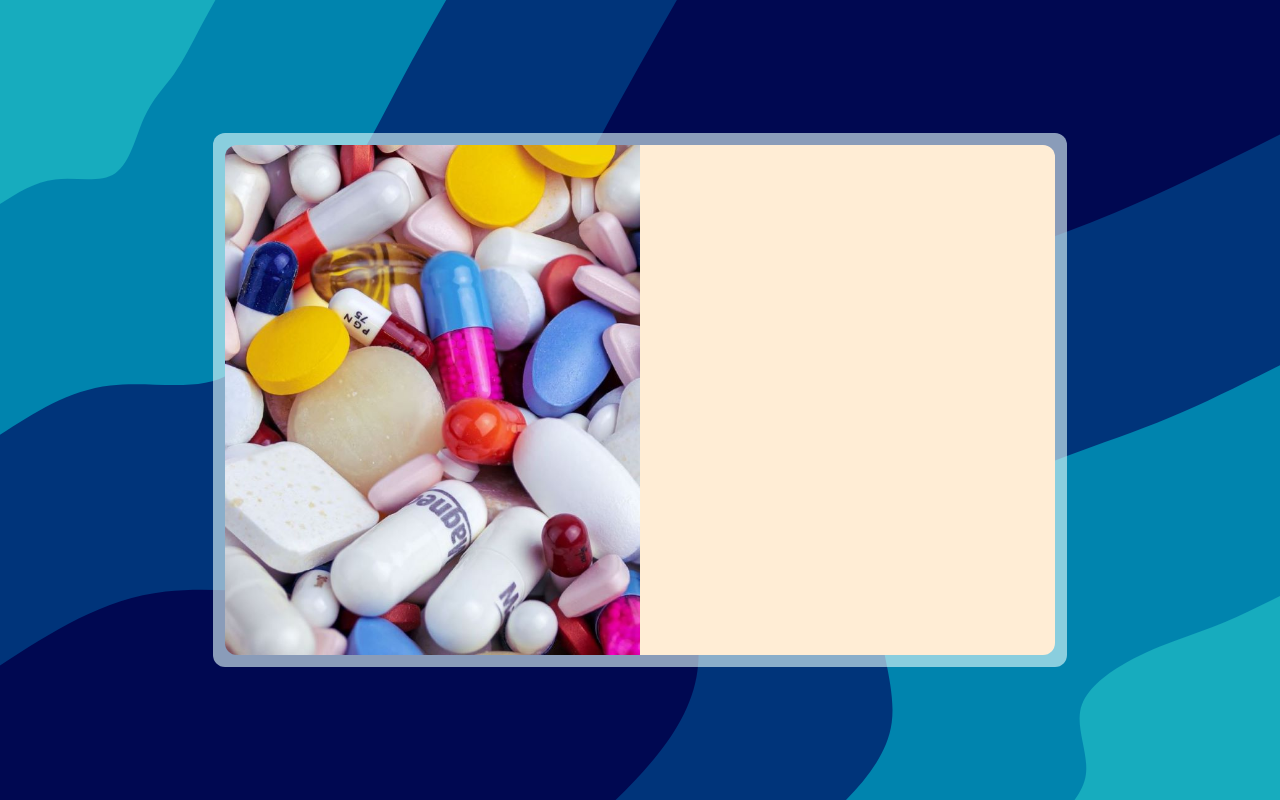
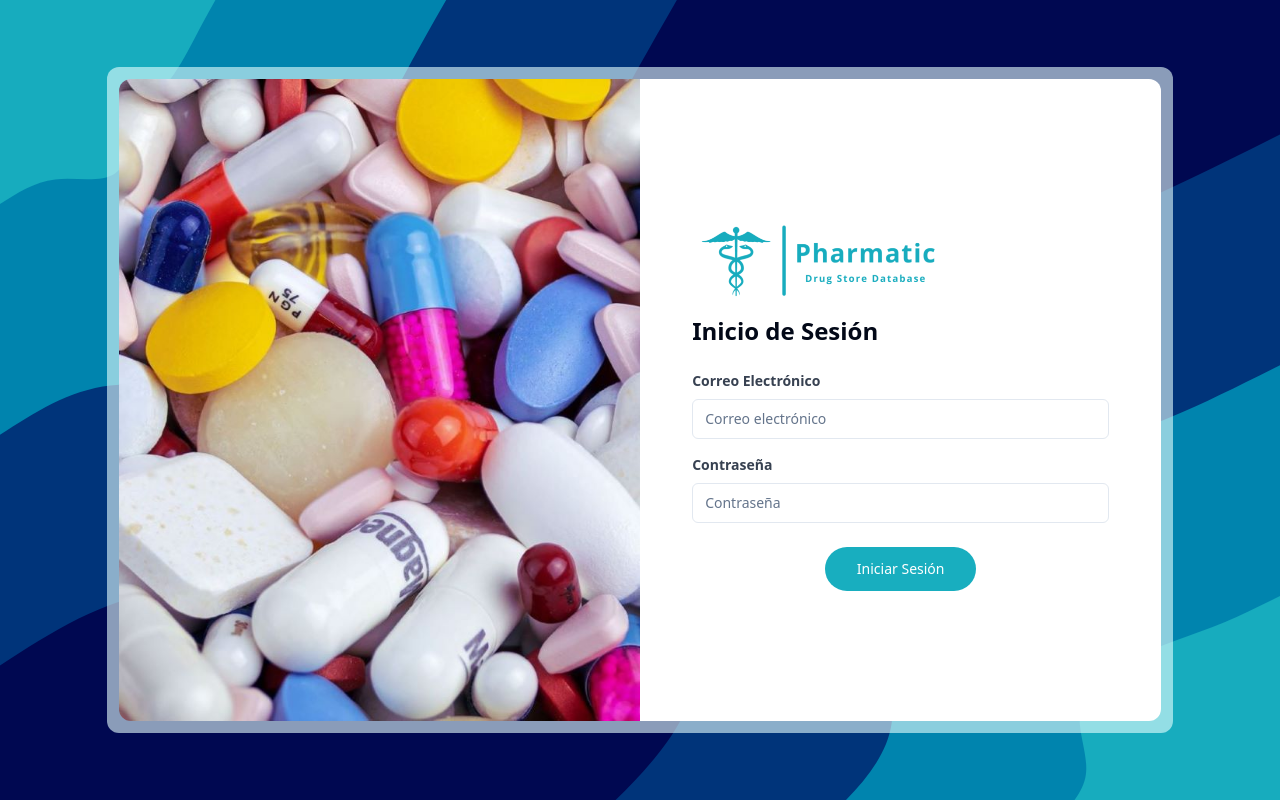
Before and after one commit to HKM-UNI/Pharmatic-React, a React (Vite) app: page / in a window 1280 px wide. Built offline with nearby package versions, Linux system fonts and the light colour scheme.

Commit message:
login ui

```diff
--- a/src/components/ui/button.jsx
+++ b/src/components/ui/button.jsx
@@ -9,7 +9,7 @@ const buttonVariants = cva(
   {
     variants: {
       variant: {
-        default: "bg-primary text-primary-foreground hover:bg-primary/90",
+        default: "bg-pharmaticPrimary hover:bg-pharmaticPrimary/50 text-white",
         destructive:
           "bg-destructive text-destructive-foreground hover:bg-destructive/90",
         outline:
@@ -22,7 +22,7 @@ const buttonVariants = cva(
       size: {
         default: "h-10 px-4 py-2",
         sm: "h-9 rounded-md px-3",
-        lg: "h-11 rounded-md px-8",
+        lg: "h-11 rounded-3xl px-8",
         icon: "h-10 w-10",
       },
     },
--- /dev/null
+++ b/src/components/ui/input.jsx
@@ -0,0 +1,19 @@
+import * as React from "react"
+
+import { cn } from "@/lib/utils"
+
+const Input = React.forwardRef(({ className, type, ...props }, ref) => {
+  return (
+    (<input
+      type={type}
+      className={cn(
+        "flex h-10 w-full rounded-md border border-input bg-background px-3 py-2 text-sm ring-offset-background file:border-0 file:bg-transparent file:text-sm file:font-medium placeholder:text-muted-foreground focus-visible:outline-none focus-visible:ring-2 focus-visible:ring-ring focus-visible:ring-offset-2 disabled:cursor-not-allowed disabled:opacity-50",
+        className
+      )}
+      ref={ref}
+      {...props} />)
+  );
+})
+Input.displayName = "Input"
+
+export { Input }
--- a/src/pages/Login.jsx
+++ b/src/pages/Login.jsx
@@ -1,34 +1,94 @@
 import { Button } from "@/components/ui/button";
+import { Input } from "@/components/ui/input";
+import { useNavigate } from "react-router-dom";
 
 function Login() {
+  const navigate = useNavigate();
+
   return (
     <div className="flex h-dvh justify-center items-center">
-      <LoginContainer></LoginContainer>
+      <LoginContainer>
+        <PillsBackground />
+        <div className="flex w-full lg:w-1/2 h-full bg-white rounded-r-xl justify-center">
+          <LoginForm fakeLogin={() => navigate("/main-layout")} />
+        </div>
+      </LoginContainer>
     </div>
   );
 }
 
-function LoginContainer() {
+function LoginContainer({ children }) {
   return (
-    <div className="flex w-5/6 sm:w-2/3 h-5/6 sm:h-2/3 bg-pharmaticFade p-3 rounded-xl">
-      <PillsBackground />
-      <div className="w-full md:w-1/2 h-full bg-orange-100 rounded-r-xl"></div>
+    <div className="flex w-5/6 h-5/6 bg-pharmaticFade p-3 rounded-xl">
+      {children}
     </div>
   );
 }
 
 function PillsBackground() {
   return (
-    <div className="w-1/2 h-full hidden md:block bg-pills-background bg-cover rounded-l-xl"></div>
+    <div className="w-1/2 h-full hidden lg:block bg-pills-background bg-cover rounded-l-xl"></div>
   );
 }
 
-function LoginForm() {
+function LoginForm({ fakeLogin }) {
   return (
     <>
-      <Button onClick="">Login</Button>
+      <div className="flex-col justify-center w-4/5 self-center">
+        <PharmaticLogo />
+        <h2 className="text-2xl font-bold mb-6">Inicio de Sesión</h2>
+        <form /*onSubmit={handleSubmit}*/>
+          <div className="mb-4">
+            <label
+              className="block text-gray-700 text-sm font-bold mb-2"
+              htmlFor="email"
+            >
+              Correo Electrónico
+            </label>
+            <Input
+              type="email"
+              id="email"
+              //value={email}
+              //onChange={}
+              placeholder="Correo electrónico"
+              required
+            />
+          </div>
+          <div className="mb-6">
+            <label
+              className="block text-gray-700 text-sm font-bold mb-2"
+              htmlFor="password"
+            >
+              Contraseña
+            </label>
+            <Input
+              type="password"
+              id="password"
+              //value={password}
+              //onChange={(e) => ()}
+              placeholder="Contraseña"
+              required
+            />
+          </div>
+          <div className="flex justify-center">
+            <Button size="lg" onClick={() => fakeLogin()}>
+              Iniciar Sesión
+            </Button>
+          </div>
+        </form>
+      </div>
     </>
   );
 }
 
+function PharmaticLogo() {
+  return (
+    <img
+      src="../../assets/PharmaticLogo.png"
+      alt="logo pharmatic"
+      className="w-64 h-auto my-3"
+    ></img>
+  );
+}
+
 export default Login;
--- a/tailwind.config.js
+++ b/tailwind.config.js
@@ -23,6 +23,7 @@ module.exports = {
       },
       colors: {
         pharmaticFade: "hsla(180, 100%, 95%, 0.6)",
+        pharmaticPrimary: "hsla(186, 78%, 42%, 1)",
         border: "hsl(var(--border))",
         input: "hsl(var(--input))",
         ring: "hsl(var(--ring))",
```
